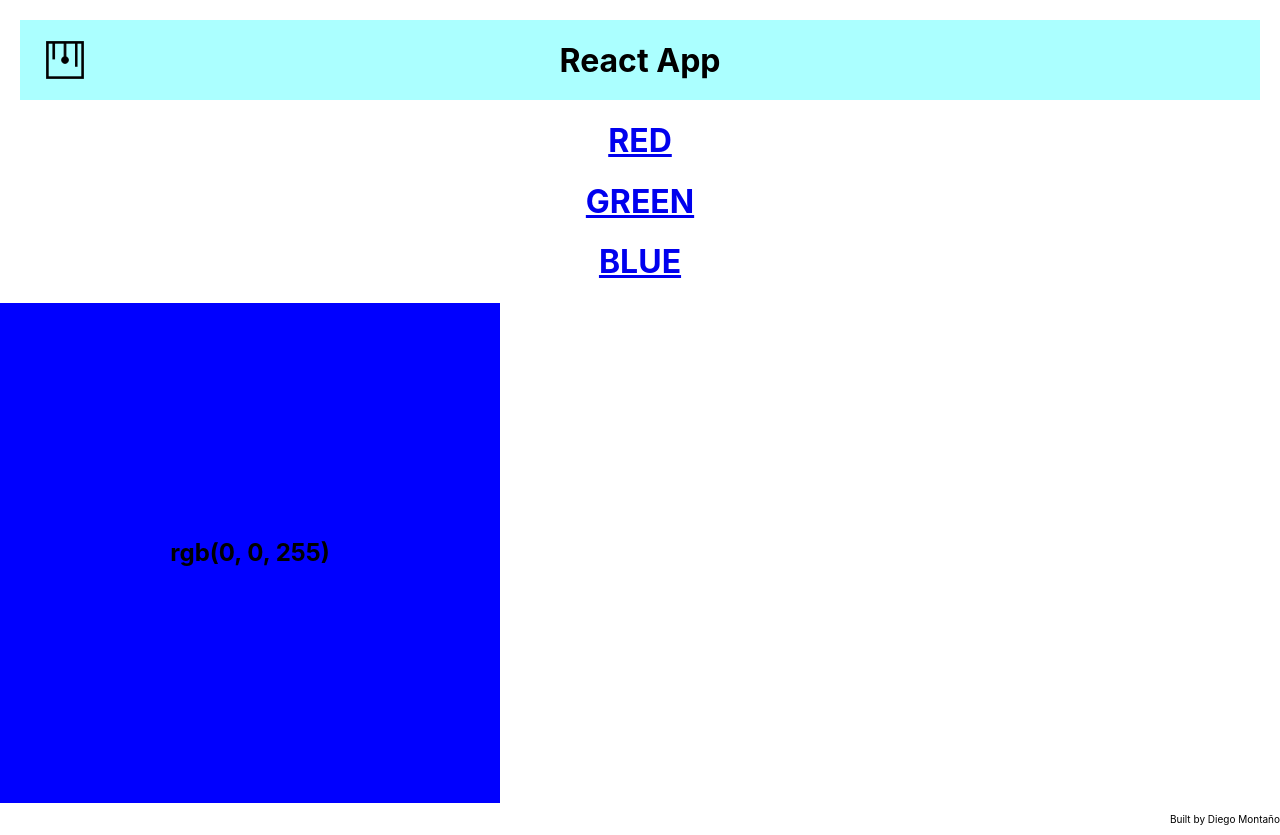
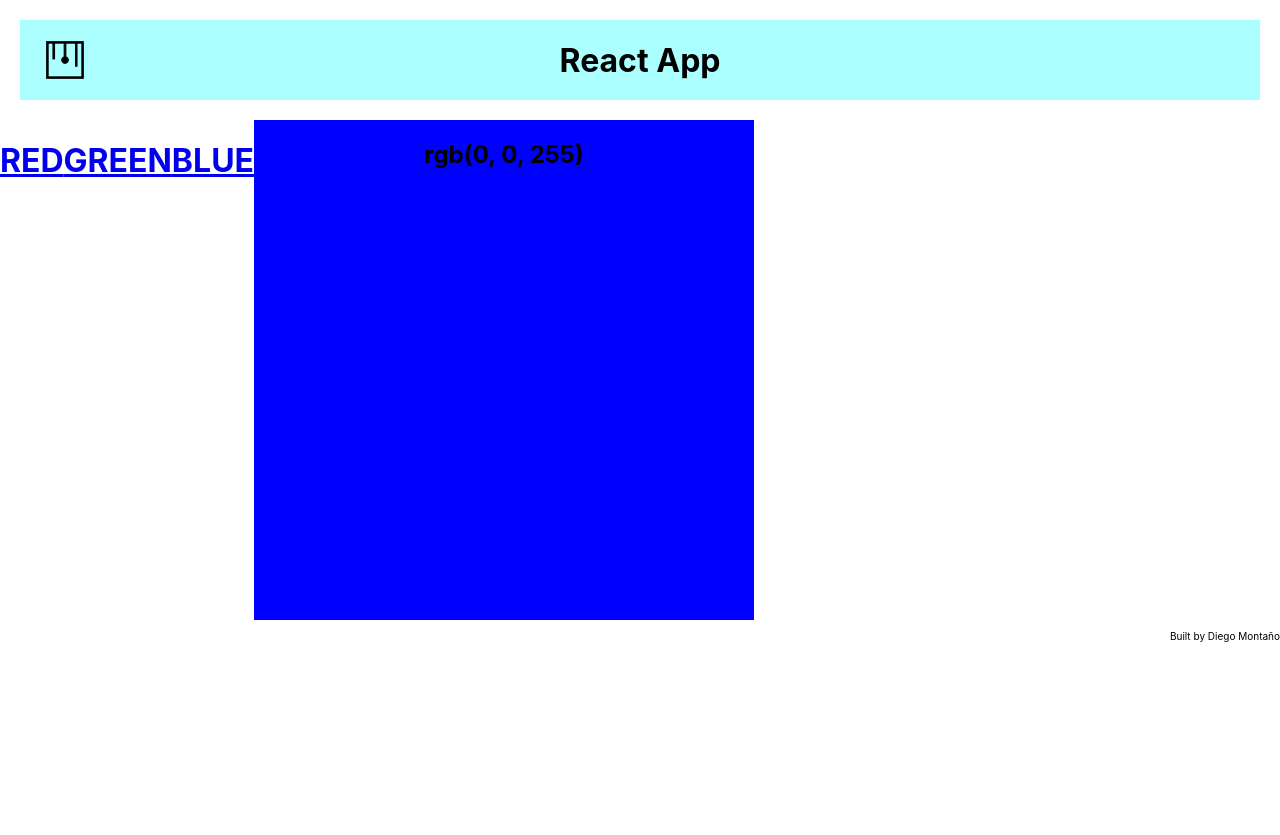
Before and after one commit to MontanoDiego/scratch-color-router, a React (Create React App) app: page /0/0/255 in a window 1280 px wide. After the commit the page ends 800 px from the top, so only its background shows below. Built offline with nearby package versions, Linux system fonts and the light colour scheme.

Commit message:
added redirect so no 404 on home

```diff
--- a/src/components/Main/Main.css
+++ b/src/components/Main/Main.css
@@ -1,5 +1,14 @@
 .color {
   display: flex;
   align-items: center;
-  justify-content: center;
+  flex-direction: column;
 }
+
+.container {
+  display: flex;
+}
+
+.link-container {
+  display: flex;
+  flex-direction: row;
+}
--- a/src/components/Main/Main.js
+++ b/src/components/Main/Main.js
@@ -1,5 +1,5 @@
 import React from 'react';
-import { Route, BrowserRouter, Switch, Link } from 'react-router-dom';
+import { Route, BrowserRouter, Switch, Link, Redirect } from 'react-router-dom';
 import Colors from '../Colors/Colors.js';
 import NotFound from '../NotFound.js';
 import './Main.css';
@@ -8,6 +8,7 @@ export default function Main() {
   return (
     <BrowserRouter>
       <div className='container'>
+        <div className='link-container'>
           <Link to='/255/0/0'>
             <h1>RED</h1>
           </Link>
@@ -17,7 +18,11 @@ export default function Main() {
           <Link to='/0/0/255'>
             <h1>BLUE</h1>
           </Link>
+        </div>
         <Switch>
+          <Route exact path="/" >
+            <Redirect to="/255/0/0" />
+          </Route>
           <Route path='/:r/:g/:b' component={Colors} />
           <Route path="*" component={NotFound} />
         </Switch>
```
Lines whose indentation alone changed are shown as unchanged.
